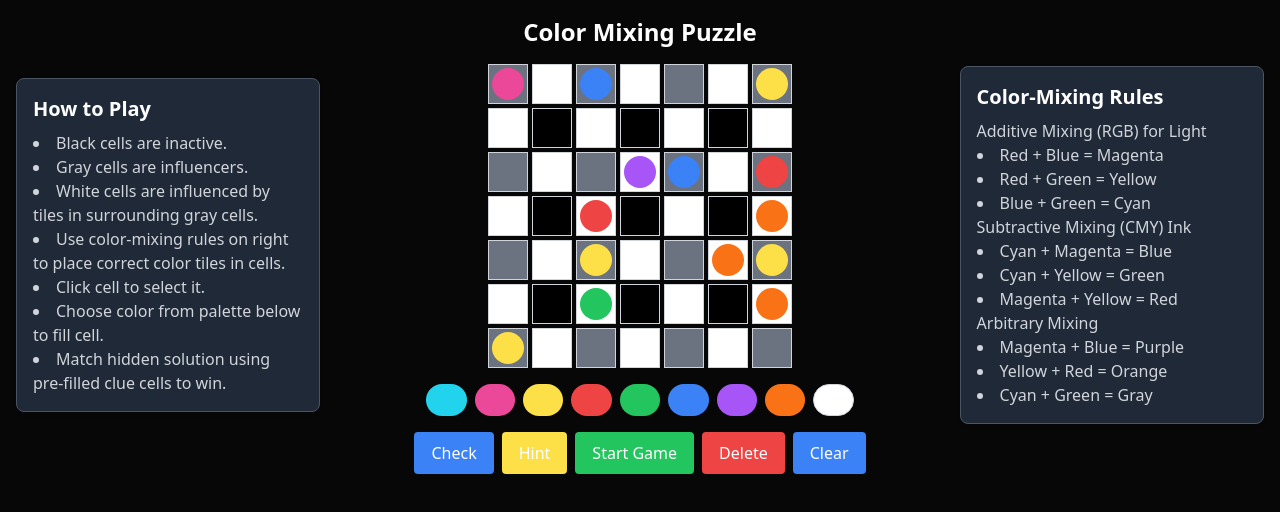
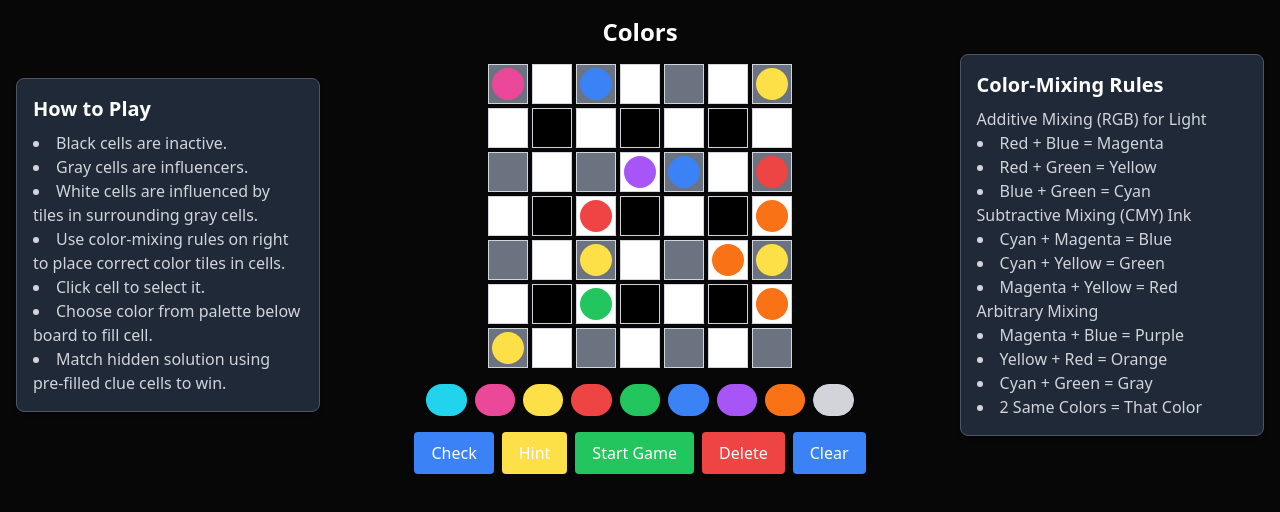
Before and after one commit to schlajo/colors-game, a React (Vite) app: page / in a window 1280 px wide. Shown: the top 512 px of the page. Built offline with nearby package versions, Linux system fonts and the light colour scheme.

Commit message:
Minor changes to instructions and gray button on pallete.

```diff
--- a/src/App.jsx
+++ b/src/App.jsx
@@ -214,14 +214,14 @@ const App = () => {
           <li>White cells are influenced by tiles in surrounding gray cells.</li>
           <li>Use color-mixing rules on right to place correct color tiles in cells.</li>
           <li>Click cell to select it.</li>
-          <li>Choose color from palette below to fill cell.</li>
+          <li>Choose color from palette below board to fill cell.</li>
           <li>Match hidden solution using pre-filled clue cells to win.</li>
         </ul>
       </div>
 
       {/* Center: Game Board and Controls */}
       <div className="flex flex-col items-center w-full lg:w-2/4">
-        <h1 className="text-2xl font-bold mb-4">Color Mixing Puzzle</h1>
+        <h1 className="text-2xl font-bold mb-4">Colors</h1>
         <ColorBoard
           board={board}
           onCellClick={handleCellClick}
@@ -307,6 +307,7 @@ const App = () => {
           <li>Magenta + Blue = Purple</li>
           <li>Yellow + Red = Orange</li>
           <li>Cyan + Green = Gray</li>
+          <li>2 Same Colors = That Color</li>
         </ul>
       </div>
     </div>
--- a/src/components/ColorPalette.jsx
+++ b/src/components/ColorPalette.jsx
@@ -20,7 +20,7 @@ const ColorPalette = ({ onColorClick, colors }) => {
                 color === 'yellow' ? 'bg-yellow-300' :
                 color === 'cyan' ? 'bg-cyan-400' :
                 color === 'magenta' ? 'bg-pink-500' :
-                color === 'white' ? 'bg-white border border-gray-300' : 'bg-gray-200'
+                color === 'white' ? 'bg-gray-300 border border-gray-300' : 'bg-gray-200'
               }`}
           />
         ))}
```
